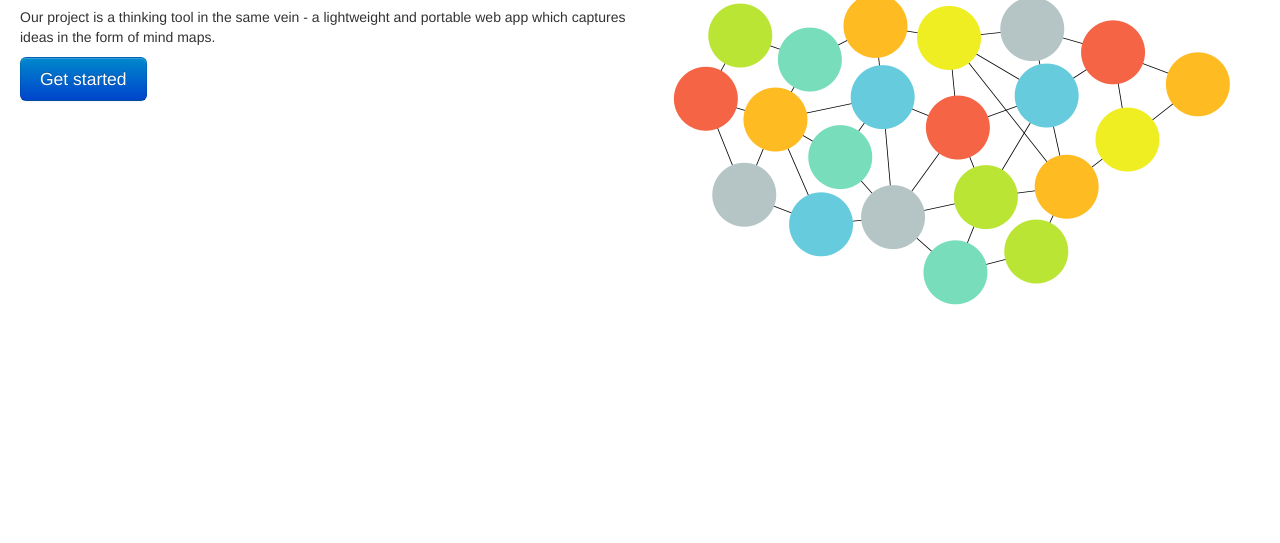
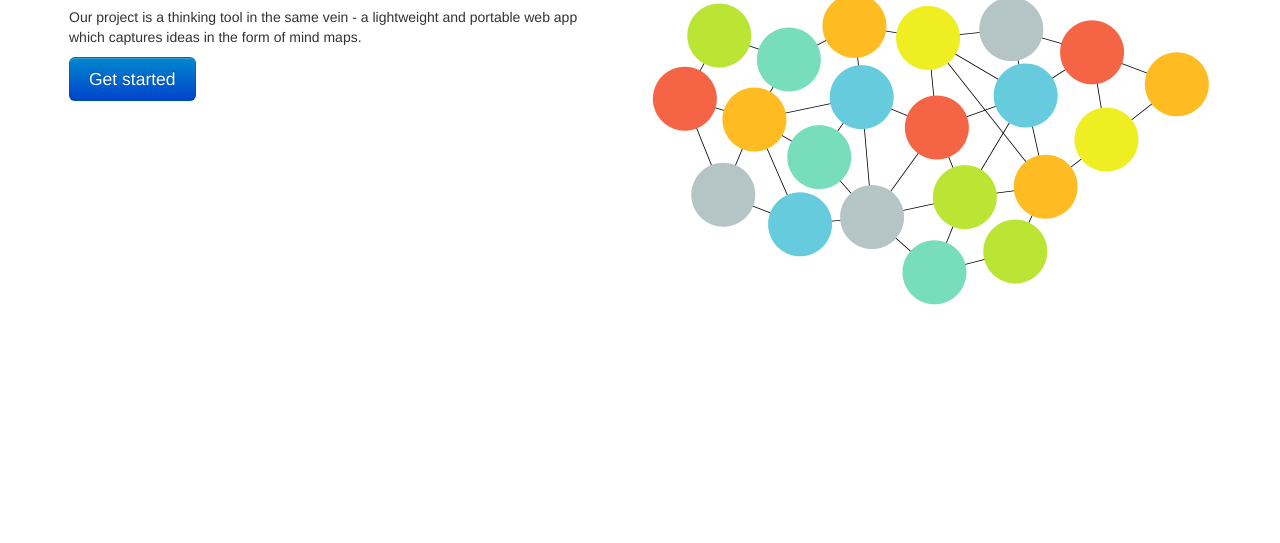
Before and after one commit to dariusf/dendryte, a plain HTML site: page templates/front.html in a window 1280 px wide. Shown: the part 257-800 px from the top of the page. Drawn offline with Linux system fonts and the light colour scheme.

Commit message:
Minor design changes

```diff
--- a/templates/front.html
+++ b/templates/front.html
@@ -11,7 +11,6 @@
     <body>
         <div class="container-fluid">
 
-
 			<!-- Top bar -->
 			<div class="row-fluid top-container">
 				<!--<h1>Dendryte</h1>-->
@@ -19,6 +18,7 @@
 			</div>
 			<!-- End of top bar -->
 
+			<div class="container">
 				<!-- Navbar -->
 				<div class = "navbar navbar-inverse">
 					<div class = "navbar-inner">
@@ -34,7 +34,8 @@
 				</div>
 
 				<!-- Content -->
-	        <div class="row-fluid">
+
+				<div class="row-fluid" style="margin-left:1em;">
 					<h2>New and <em>nodeworthy</em>.</h2>
 					<img src="../img/nodeworthy.png" alt="nodeworthy"/>
 					<p>A dendrite is a tree-like structure in the human brain responsible for the transmission of electrochemical stimulation - in other words, thought.</p>
@@ -42,5 +43,6 @@
 					<a href="/projects" class="btn btn-primary btn-large">Get started</a>
 				</div>
 			</div>
+        </div>
     </body>
 </html>
```
Also changed, not shown: templates/mindmap.html (+2 -0 lines), templates/projects.html (+2 -0 lines). Lines whose indentation alone changed are shown as unchanged.
